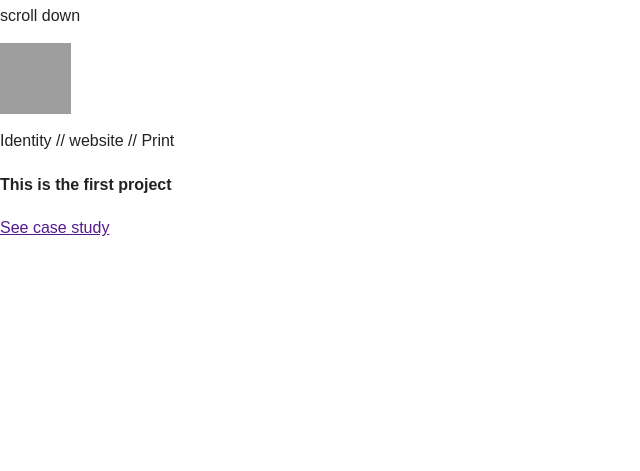
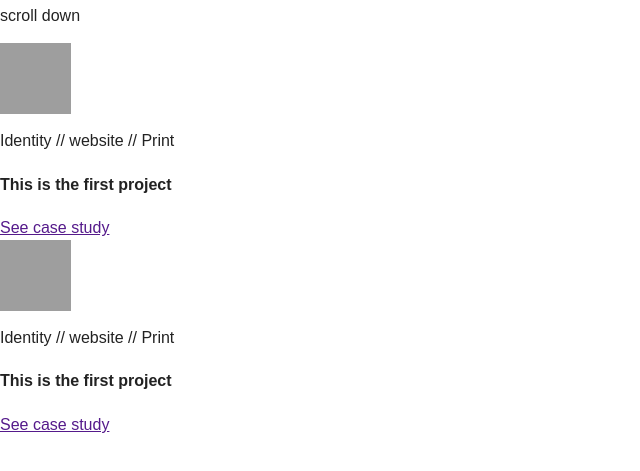
Before and after one commit to brandtolsen/image-reveal-gsap, a plain HTML site: page index.html in a window 1280 px wide. Shown: the part 83-554 px from the top of the page, without its empty margins (0-640 px from the left). Drawn offline with nearby package versions, Linux system fonts and the light colour scheme; grey boxes are pictures that could not be loaded.

Commit message:
updating index.html

```diff
--- a/index.html
+++ b/index.html
@@ -33,7 +33,20 @@
                     <a class="project-link" href="">See case study</a>
                 </div>
             </div>
+        </section>
 
+        <section>
+            <div class="grid-12 project-right">
+                <div class="box">
+                    <img src="https://source.unsplash.com/71vAb1FXB6g" alt="">
+                    <div class="overlay"></div>
+                </div>
+                <div class="project-info">
+                    <p class="small-title">Identity // website // Print</p>
+                    <h4>This is the first project</h4>
+                    <a class="project-link" href="">See case study</a>
+                </div>
+            </div>
         </section>
 
         <script src="//ajax.googleapis.com/ajax/libs/jquery/1.11.2/jquery.min.js"></script>
```
